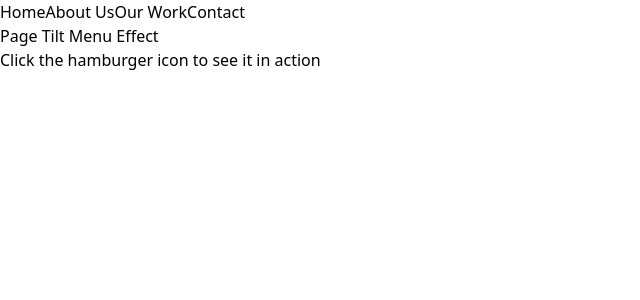
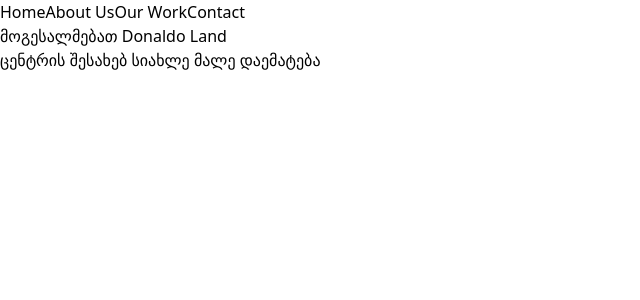
Before and after one commit to Davmike/donaldo-land, a React (Vite) app: page / in a window 1280 px wide. Shown: the top 300 px of the page, without its empty margins (0-640 px from the left). Built offline with nearby package versions, Linux system fonts and the light colour scheme.

Commit message:
feat: change text to main page

```diff
--- a/src/Components/Main.tsx
+++ b/src/Components/Main.tsx
@@ -90,9 +90,9 @@
                     {/* Content */}
                     <div>
                         <section className="h-[600px] text-center pt-[10vh] md:pt-[10vh]">
-                            <h1 className="text-[30px] md:text-[45px]">Page Tilt Menu Effect</h1>
+                            <h1 className="text-[30px] md:text-[45px]">მოგესალმებათ Donaldo Land</h1>
                             <p className="text-[18px] md:text-[25px]">
-                                Click the hamburger icon to see it in action
+                                ცენტრის შესახებ სიახლე მალე დაემატება
                             </p>
                         </section>
                         <section className="h-[600px] bg-[#243040]/[0.15]"></section>
```
